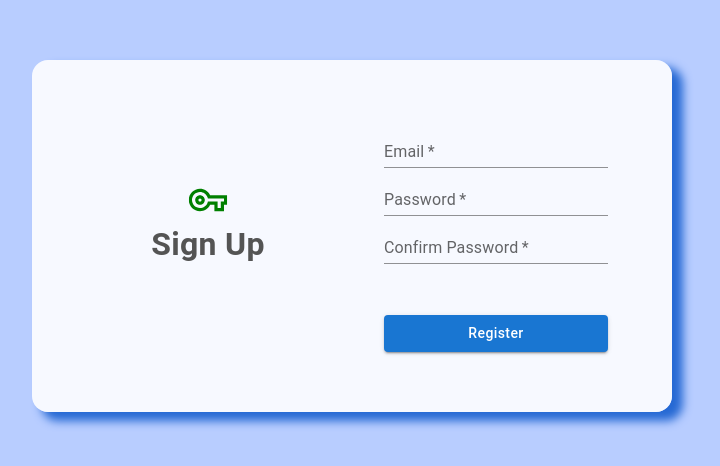
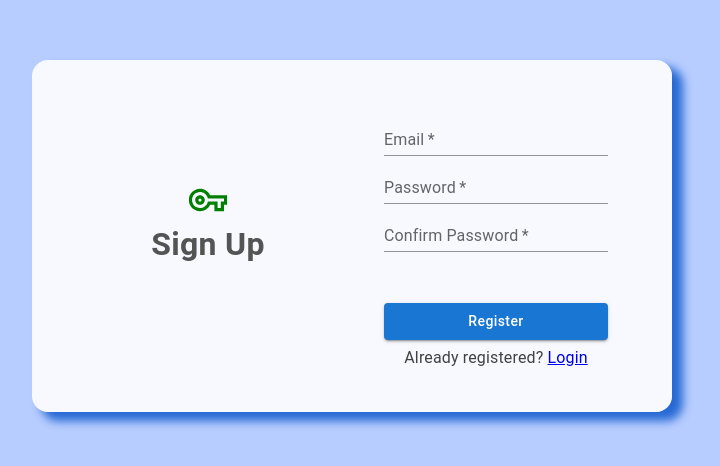
Before and after one commit to arpansaha1300/unit-assessment-4, a React (Vite) app in the folder frontend/: page /sign-up in a window 1280 px wide. Shown: the part 164-630 px from the top of the page, without its empty margins (288-1008 px from the left). Built offline with nearby package versions, Linux system fonts and the light colour scheme.

Commit message:
added link to login page in the signup page

```diff
--- a/frontend/src/pages/Signup.jsx
+++ b/frontend/src/pages/Signup.jsx
@@ -1,6 +1,6 @@
 import { Alert, Box, Button, CssBaseline, FormControl, Grid, Snackbar, TextField, Typography } from "@mui/material";
 import { useState } from "react";
-import { useNavigate } from "react-router-dom";
+import { Link, useNavigate } from "react-router-dom";
 import VpnKeyOutlinedIcon from '@mui/icons-material/VpnKeyOutlined';
 import axios from "axios";
 
@@ -151,6 +151,14 @@ function Signup() {
                 />
                 <Button variant="contained" type="submit" sx={{ textTransform: "none", marginTop: '0.2rem' }}>Register</Button>
               </FormControl>
+              <Typography
+              sx={{
+                textAlign: "center",
+                marginTop: "0.4rem",
+                color: "rgb(66, 66, 66)",
+              }}>Already registered?&nbsp;
+                <Link to="/">Login</Link>
+              </Typography>
             </form>
           </Grid>
         </Grid>
```
